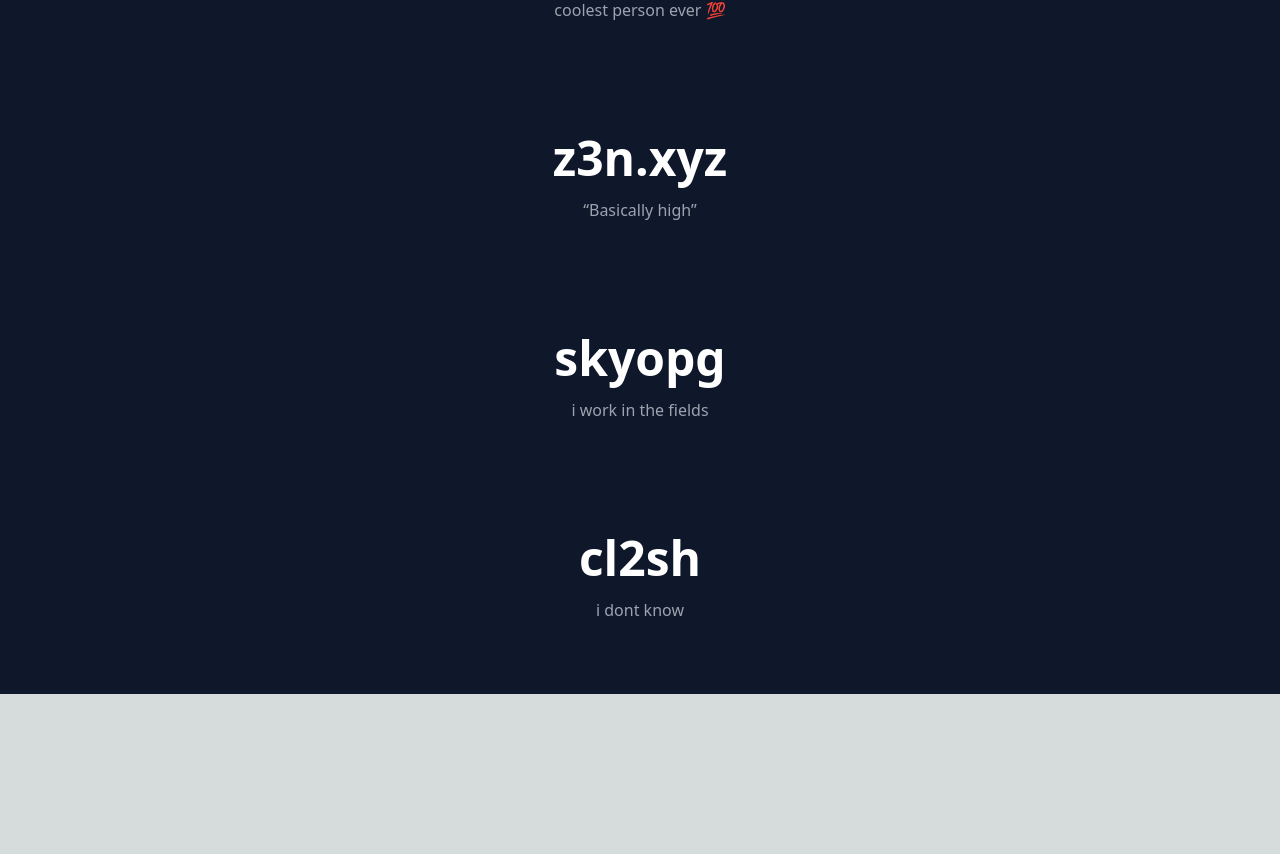
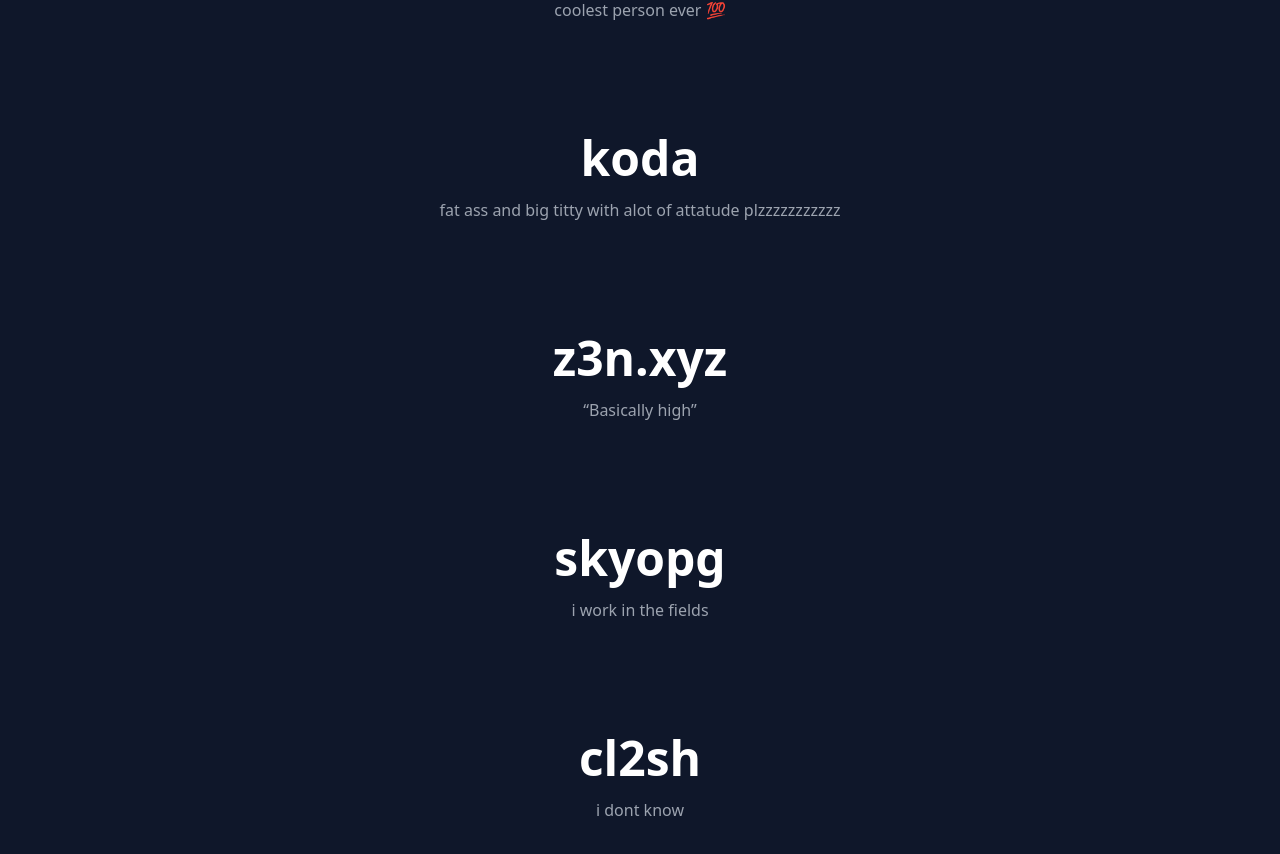
Before and after one commit to puffythedev/portfolio, a Next.js app: page /names in a window 1280 px wide. Shown: the part 1018-1872 px from the top of the page. Before the commit the page ends 1712 px from the top, so only its background shows below. Built offline with nearby package versions, Linux system fonts and the light colour scheme.

Commit message:
Update names.jsx

```diff
--- a/pages/names.jsx
+++ b/pages/names.jsx
@@ -20,6 +20,10 @@ export default function SkyScript(){
         {
             name: "lilliancx",
             description: "coolest person ever 💯"
+        },
+        {
+            name: "koda",
+            description: "fat ass and big titty with alot of attatude plzzzzzzzzzzz"
         },
         {
             name: "z3n.xyz",
```
